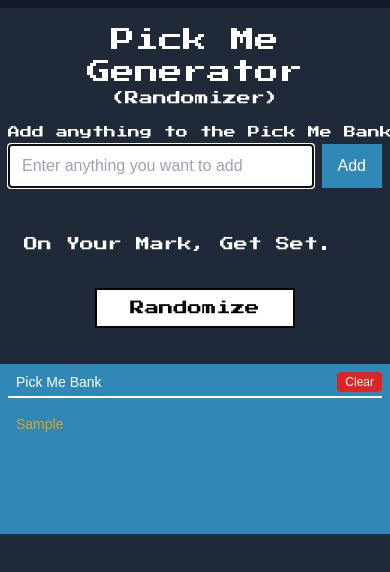
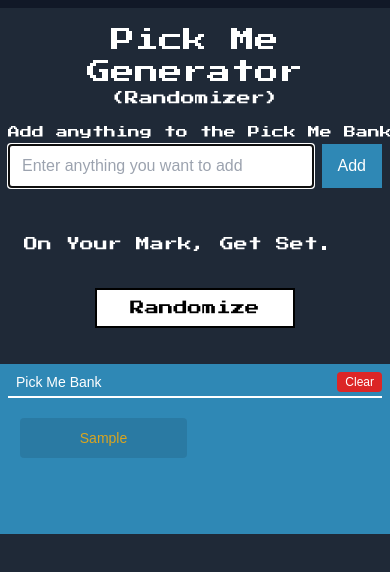
Before and after one commit to SETHK3/randomizer-web-app, a Next.js app: page / in a window 390 px wide. Both pictures are taken after typing "Sample" into the empty fields and a click on the button "Add". Shown: the top 572 px of the page. Built offline with nearby package versions, Linux system fonts and the light colour scheme; a web font is replaced by a local one.

Commit message:
extra styling for word bank on mobile styles

```diff
--- a/app/components/Sidebar.tsx
+++ b/app/components/Sidebar.tsx
@@ -25,22 +25,24 @@ export default function Sidebar({ students, onClearAll }: SidebarProps) {
         </div>
 
         <div
-          className="sidebar-content flex-grow flex flex-col overflow-y-auto"
+          className="sidebar-content flex-grow overflow-y-auto"
           style={{
             minHeight: "120px",
           }}
         >
           {students && students.length > 0 ? (
-            students.map((word, index) => (
+            <div className="word-grid flex flex-col md:block">
+              {students.map((word, index) => (
                 <p
                   key={word.id || index}
-                className={`pl-2 pr-2 py-1 my-1 text-student-gold break-words text-sm ${
+                  className={`word-item pl-2 pr-2 py-1 my-1 text-student-gold break-words text-sm ${
                     word.selected ? "selected bg-blue-900 rounded" : ""
                   }`}
                 >
                   {word.name}
                 </p>
-            ))
+              ))}
+            </div>
           ) : (
             <p className="pl-2 my-2 text-white text-sm">
               No selections in bank yet
--- a/app/globals.css
+++ b/app/globals.css
@@ -596,3 +596,64 @@ main,
     padding-right: 0.4rem !important;
   }
 }
+
+/* Word grid layout for mobile screens */
+@media (max-width: 767px) {
+  /* Ensure sidebar has proper height on mobile */
+  .mobile-order-sidebar {
+    min-height: 200px !important;
+  }
+
+  /* Allow sidebar content to scroll properly */
+  .sidebar-content {
+    overflow-y: auto;
+    max-height: 180px;
+  }
+
+  /* Two column grid for Pick Me Bank on mobile */
+  .word-grid {
+    display: grid;
+    grid-template-columns: repeat(2, 1fr);
+    gap: 0.5rem;
+    padding: 0.5rem;
+    justify-content: center;
+    align-items: start;
+    width: 100%;
+    margin: 0 auto;
+  }
+
+  /* Style for individual word items */
+  .word-item {
+    text-align: center;
+    margin: 0.25rem !important;
+    padding: 0.5rem !important;
+    border-radius: 4px;
+    display: flex;
+    align-items: center;
+    justify-content: center;
+    min-height: 2.5rem;
+    word-break: break-word;
+    hyphens: auto;
+    background-color: rgba(0, 0, 0, 0.1);
+  }
+
+  /* Selected word item styling */
+  .word-item.selected {
+    background-color: #3b82f6 !important;
+    color: white;
+  }
+}
+
+/* Even smaller screens - adjust grid to maintain readability */
+@media (max-width: 374px) {
+  .word-grid {
+    gap: 0.25rem;
+    padding: 0.25rem;
+  }
+
+  .word-item {
+    font-size: 0.7rem !important;
+    padding: 0.35rem !important;
+    min-height: 2rem;
+  }
+}
```
Lines whose indentation alone changed are shown as unchanged.
